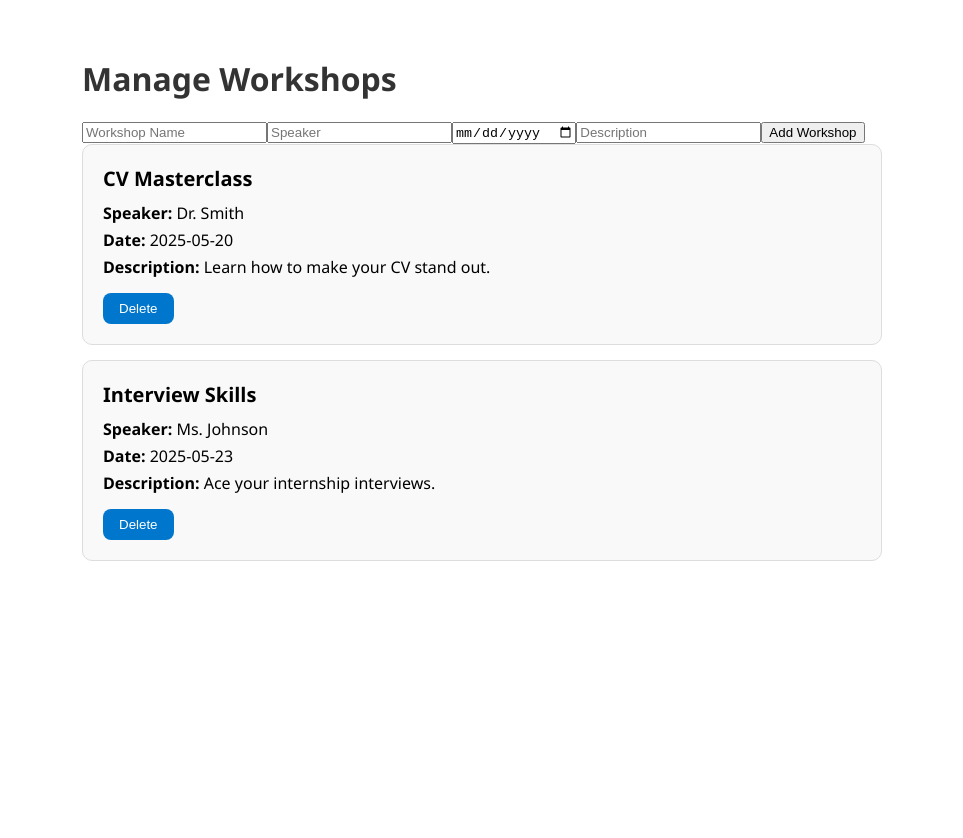
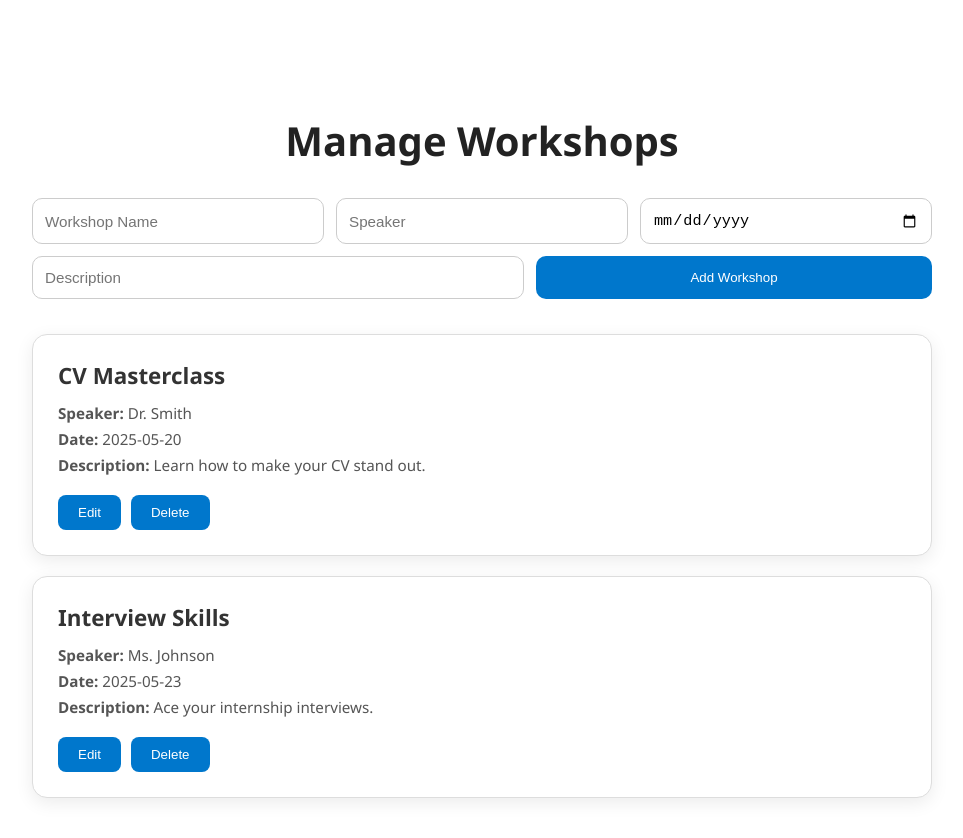
Before and after one commit to CSEN603-2025/Ghost-in-the-Machine, a React (Create React App) app: page /workshops in a window 1280 px wide. Shown: the top 838 px of the page, without its empty margins (158-1121 px from the left). Before the commit the page ends 800 px from the top, so only its background shows below. Built offline with nearby package versions, Linux system fonts and the light colour scheme.

Commit message:
Add Workshops management page with form, list, and custom hook

```diff
--- a/src/App.css
+++ b/src/App.css
@@ -1,74 +1,94 @@
-.App {
+/* Page Container */
+.workshops-container {
+  padding: 30px;
+  max-width: 900px;
+  margin: 50px auto;
+  font-family: 'Segoe UI', Tahoma, Geneva, Verdana, sans-serif;
   text-align: center;
 }
 
-.App-logo {
-  height: 40vmin;
-  pointer-events: none;
+/* Header */
+.workshops-container h2 {
+  font-size: 2.5rem;
+  margin-bottom: 30px;
+  color: #222;
 }
 
-@media (prefers-reduced-motion: no-preference) {
-  .App-logo {
-    animation: App-logo-spin infinite 20s linear;
-  }
+/* Form Layout */
+.workshop-form {
+  display: flex;
+  flex-wrap: wrap;
+  justify-content: center;
+  gap: 12px;
+  margin-bottom: 35px;
 }
 
-.App-header {
-  background-color: #282c34;
-  min-height: 100vh;
+.workshop-form input {
+  flex: 1 1 220px;
+  padding: 12px;
+  border: 1px solid #ccc;
+  border-radius: 10px;
+  font-size: 0.95rem;
+  transition: box-shadow 0.3s ease;
+}
+
+.workshop-form input:focus {
+  outline: none;
+  box-shadow: 0 0 5px rgba(0, 119, 204, 0.5);
+}
+
+.workshop-form button {
+  padding: 12px 24px;
+  background-color: #0077cc;
+  color: white;
+  border: none;
+  border-radius: 10px;
+  cursor: pointer;
+  transition: background-color 0.3s ease;
+  flex: 1 1 150px;
+}
+
+.workshop-form button:hover {
+  background-color: #005fa3;
+}
+
+/* Workshop List */
+.workshop-list {
   display: flex;
   flex-direction: column;
-  align-items: center;
-  justify-content: center;
-  font-size: calc(10px + 2vmin);
-  color: white;
+  gap: 20px;
 }
 
-.App-link {
-  color: #61dafb;
+/* Workshop Card */
+.workshop-item {
+  padding: 25px;
+  border: 1px solid #ddd;
+  border-radius: 15px;
+  background-color: #ffffff;
+  box-shadow: 0 5px 18px rgba(0, 0, 0, 0.08);
+  transition: box-shadow 0.3s ease, transform 0.2s ease;
+  text-align: left;
 }
 
-@keyframes App-logo-spin {
-  from {
-    transform: rotate(0deg);
-  }
-  to {
-    transform: rotate(360deg);
-  }
+.workshop-item:hover {
+  box-shadow: 0 8px 24px rgba(0, 0, 0, 0.12);
+  transform: translateY(-3px);
 }
 
-/* =====================
-   WorkshopsPage Styles
-   ===================== */
-
-.workshops-container {
-  padding: 30px;
-  max-width: 800px;
-  margin: 0 auto;
-  font-family: 'Segoe UI', Tahoma, Geneva, Verdana, sans-serif;
-}
-
-.workshops-container h2 {
-  font-size: 2rem;
-  margin-bottom: 20px;
+.workshop-item h3 {
+  margin: 0 0 12px;
+  font-size: 1.4rem;
   color: #333;
 }
 
-.workshop-form {
-  display: flex;
-  flex-wrap: wrap;
-  gap: 10px;
-  margin-bottom: 20px;
+.workshop-item p {
+  margin: 6px 0;
+  font-size: 0.95rem;
+  color: #555;
 }
 
-.workshop-form input {
-  flex: 1 1 200px;
-  padding: 10px;
-  border: 1px solid #ccc;
-  border-radius: 8px;
-}
-
-.workshop-form button {
+.workshop-item button {
+  margin-top: 14px;
   padding: 10px 20px;
   background-color: #0077cc;
   color: white;
@@ -76,48 +96,7 @@
   border-radius: 8px;
   cursor: pointer;
   transition: background-color 0.3s ease;
-}
-
-.workshop-form button:hover {
-  background-color: #005fa3;
-}
-
-.workshop-list {
-  display: flex;
-  flex-direction: column;
-  gap: 15px;
-}
-
-.workshop-item {
-  padding: 20px;
-  border: 1px solid #ddd;
-  border-radius: 10px;
-  background-color: #f9f9f9;
-  transition: box-shadow 0.3s ease;
-}
-
-.workshop-item:hover {
-  box-shadow: 0 2px 8px rgba(0, 0, 0, 0.1);
-}
-
-.workshop-item h3 {
-  margin: 0 0 10px;
-  font-size: 1.25rem;
-}
-
-.workshop-item p {
-  margin: 5px 0;
-}
-
-.workshop-item button {
-  margin-top: 10px;
-  padding: 8px 16px;
-  background-color: #0077cc;
-  color: white;
-  border: none;
-  border-radius: 8px;
-  cursor: pointer;
-  transition: background-color 0.3s ease;
+  margin-right: 10px;
 }
 
 .workshop-item button:hover {
--- a/src/components/WorkshopForm.jsx
+++ b/src/components/WorkshopForm.jsx
@@ -1,9 +1,15 @@
-import { useState } from 'react';
+import { useState, useEffect } from 'react';
 
-export default function WorkshopForm({ onAdd }) {
+export default function WorkshopForm({ onAdd, onUpdate, editWorkshop }) {
   const [formData, setFormData] = useState({
     name: '', speaker: '', date: '', description: ''
   });
+
+  useEffect(() => {
+    if (editWorkshop) {
+      setFormData(editWorkshop);
+    }
+  }, [editWorkshop]);
 
   const handleChange = (e) => {
     setFormData({ ...formData, [e.target.name]: e.target.value });
@@ -11,17 +17,21 @@ export default function WorkshopForm({ onAdd }) {
 
   const handleSubmit = (e) => {
     e.preventDefault();
-    onAdd(formData);
+    if (editWorkshop) {
+      onUpdate(formData);
+    } else {
+      onAdd(formData);
+    }
     setFormData({ name: '', speaker: '', date: '', description: '' });
   };
 
   return (
-    <form onSubmit={handleSubmit}>
+    <form className="workshop-form" onSubmit={handleSubmit}>
       <input name="name" placeholder="Workshop Name" value={formData.name} onChange={handleChange} required />
       <input name="speaker" placeholder="Speaker" value={formData.speaker} onChange={handleChange} required />
       <input name="date" type="date" value={formData.date} onChange={handleChange} required />
       <input name="description" placeholder="Description" value={formData.description} onChange={handleChange} required />
-      <button type="submit">Add Workshop</button>
+      <button type="submit">{editWorkshop ? "Update Workshop" : "Add Workshop"}</button>
     </form>
   );
 }
--- a/src/components/WorkshopList.jsx
+++ b/src/components/WorkshopList.jsx
@@ -1,4 +1,4 @@
-export default function WorkshopList({ workshops, onDelete }) {
+export default function WorkshopList({ workshops, onDelete, onEdit }) {
     return (
       <div className="workshop-list">
         {workshops.map(workshop => (
@@ -7,6 +7,7 @@ export default function WorkshopList({ workshops, onDelete }) {
             <p><strong>Speaker:</strong> {workshop.speaker}</p>
             <p><strong>Date:</strong> {workshop.date}</p>
             <p><strong>Description:</strong> {workshop.description}</p>
+            <button onClick={() => onEdit(workshop)}>Edit</button>
             <button onClick={() => onDelete(workshop.id)}>Delete</button>
           </div>
         ))}
--- a/src/hooks/useWorkshops.js
+++ b/src/hooks/useWorkshops.js
@@ -1,4 +1,4 @@
-import { useState } from 'react';
+import { useState } from 'react';   // <-- add this!
 
 export const useWorkshops = () => {
   const [workshops, setWorkshops] = useState([
@@ -14,5 +14,11 @@ export const useWorkshops = () => {
     setWorkshops(prev => prev.filter(w => w.id !== id));
   };
 
-  return { workshops, addWorkshop, deleteWorkshop };
+  const updateWorkshop = (updatedWorkshop) => {
+    setWorkshops(prev =>
+      prev.map(w => (w.id === updatedWorkshop.id ? updatedWorkshop : w))
+    );
+  };
+
+  return { workshops, addWorkshop, deleteWorkshop, updateWorkshop };
 };
--- a/src/pages/WorkshopsPage.jsx
+++ b/src/pages/WorkshopsPage.jsx
@@ -1,15 +1,34 @@
+import { useState } from 'react';
 import { useWorkshops } from '../hooks/useWorkshops';
 import WorkshopForm from '../components/WorkshopForm';
 import WorkshopList from '../components/WorkshopList';
 
 export default function WorkshopsPage() {
-  const { workshops, addWorkshop, deleteWorkshop } = useWorkshops();
+  const { workshops, addWorkshop, deleteWorkshop, updateWorkshop } = useWorkshops();
+  const [editWorkshop, setEditWorkshop] = useState(null);
+
+  const handleEdit = (workshop) => {
+    setEditWorkshop(workshop);
+  };
+
+  const handleUpdate = (updatedWorkshop) => {
+    updateWorkshop(updatedWorkshop);
+    setEditWorkshop(null);
+  };
 
   return (
     <div className="workshops-container">
       <h2>Manage Workshops</h2>
-      <WorkshopForm onAdd={addWorkshop} />
-      <WorkshopList workshops={workshops} onDelete={deleteWorkshop} />
+      <WorkshopForm
+        onAdd={addWorkshop}
+        onUpdate={handleUpdate}
+        editWorkshop={editWorkshop}
+      />
+      <WorkshopList
+        workshops={workshops}
+        onDelete={deleteWorkshop}
+        onEdit={handleEdit}
+      />
     </div>
   );
 }
```
